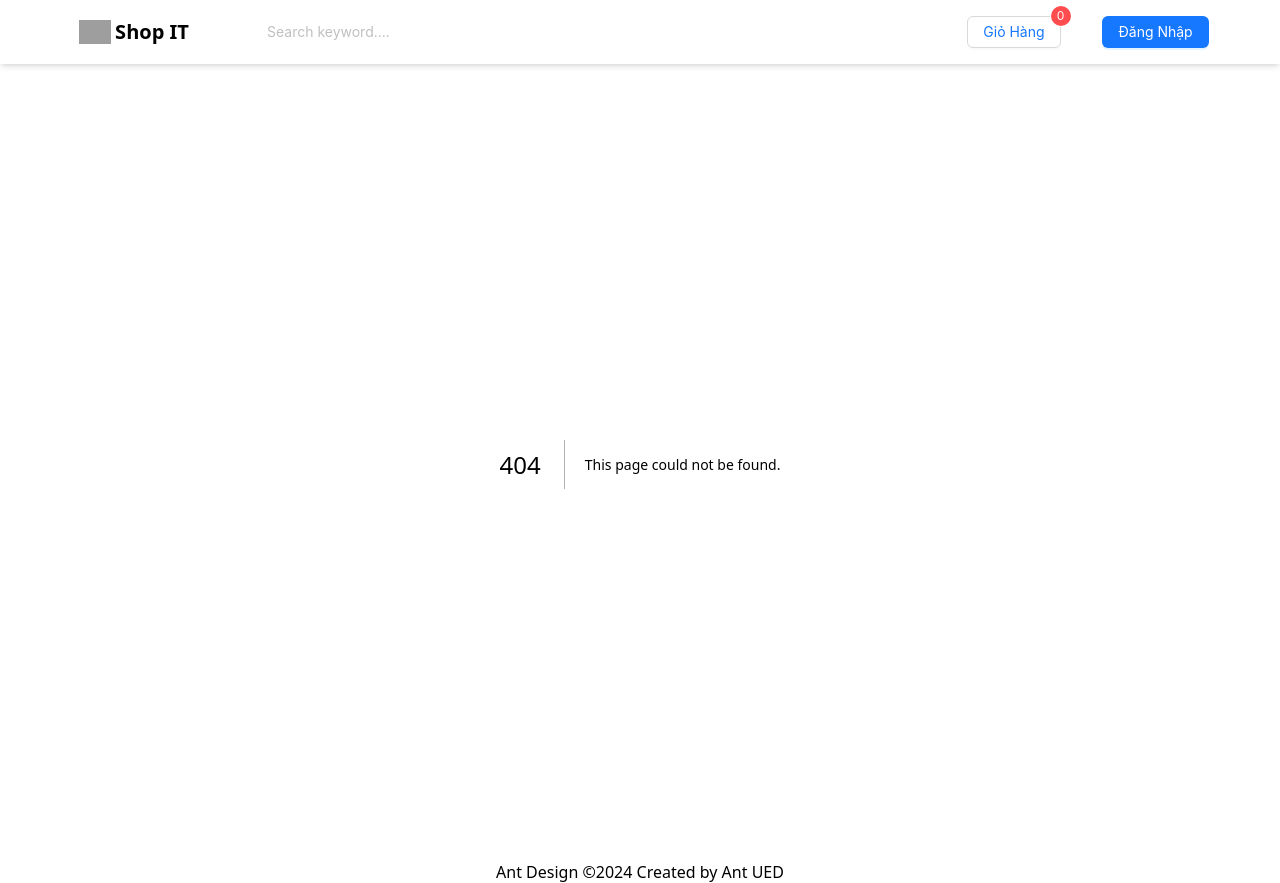
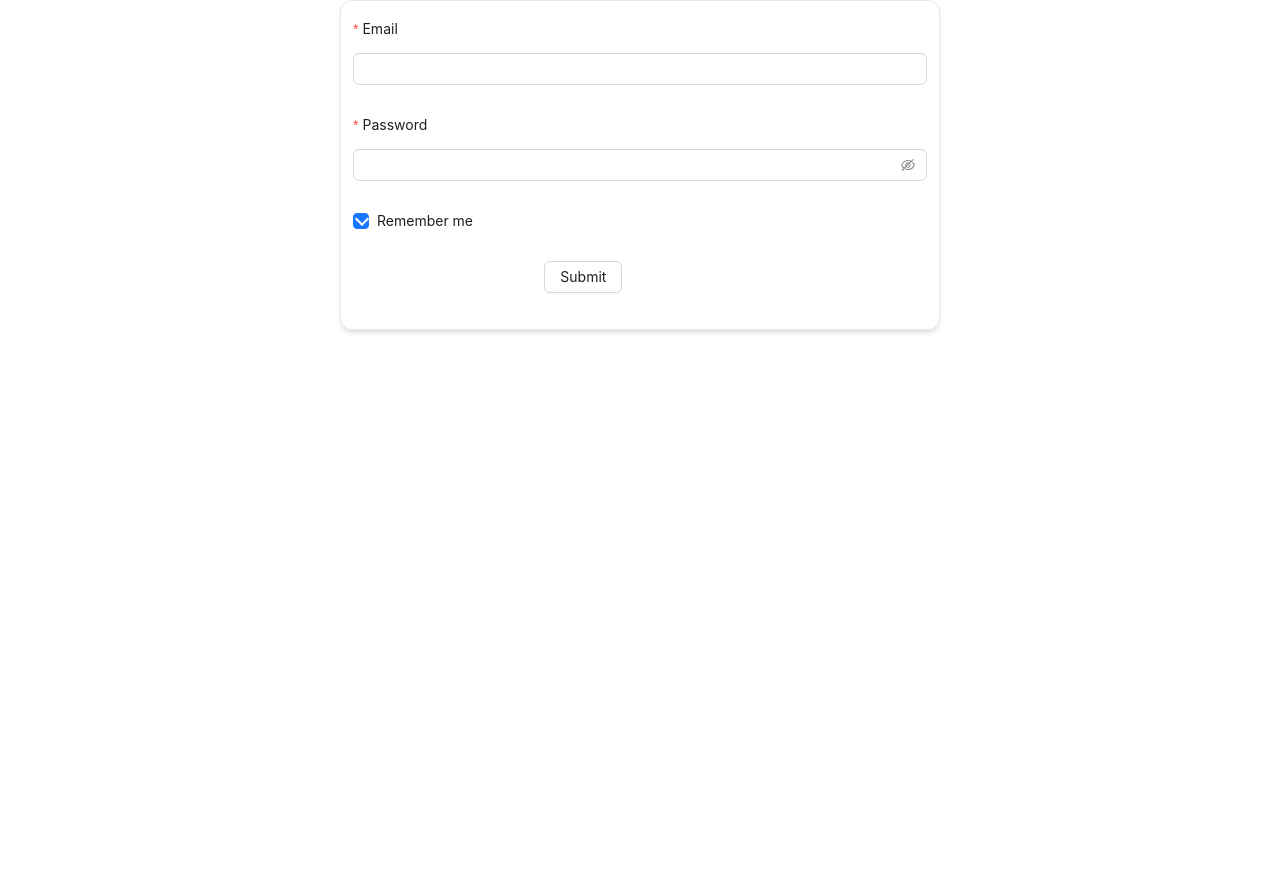
Before and after one commit to TienPhuc02/frontend-ecomerce-udemy, a Next.js app: page /login in a window 1280 px wide. Before the commit this address had no page. After the commit the page ends 800 px from the top, so only its background shows below. Built offline with nearby package versions, Linux system fonts and the light colour scheme; grey boxes are pictures that could not be loaded.

Commit message:
login page base

```diff
--- a/src/app/layout.tsx
+++ b/src/app/layout.tsx
@@ -10,9 +10,9 @@ export default function RootLayout({
   return (
     <html lang="en">
       <body>
-        <Header />
+
         {children}
-        <Footer />
+
       </body>
     </html>
   );
--- /dev/null
+++ b/src/app/login/page.tsx
@@ -0,0 +1,7 @@
+import React from "react";
+import LoginPage from "@/layout/Login";
+const Login = () => {
+  return <LoginPage />;
+};
+
+export default Login;
--- a/src/app/page.tsx
+++ b/src/app/page.tsx
@@ -1,10 +1,14 @@
+import Footer from "@/layout/Footer";
+import Header from "@/layout/Header";
 import HomePage from "@/layout/Home";
 import StoreProvider from "@/lib/storeProvider";
 import React from "react";
 const Home = () => {
   return (
     <StoreProvider>
+      <Header/>
       <HomePage />
+      <Footer/>
     </StoreProvider>
   );
 };
--- /dev/null
+++ b/src/app/signup/page.tsx
@@ -0,0 +1,7 @@
+import React from "react";
+
+const SignUpPage = () => {
+  return <div>SignUpPage</div>;
+};
+
+export default SignUpPage;
--- a/src/layout/Header/index.tsx
+++ b/src/layout/Header/index.tsx
@@ -1,9 +1,12 @@
+"use client";
 import { ShoppingCartOutlined } from "@ant-design/icons";
 import { Avatar, Badge, Button, Col, Input, Row } from "antd";
 import Image from "next/image";
+import { useRouter } from "next/navigation";
 import React from "react";
 
 const Header = () => {
+  const router = useRouter();
   return (
     <div className="min-h-16 w-[100%] shadow-md flex items-center">
       <div className="logo-app pl-3 min-w-[20%]">
@@ -28,7 +31,11 @@ const Header = () => {
             <Button className="text-[#1677ff] ">Giỏ Hàng</Button>
           </Badge>
         </div>
-        <Button className="bg-[#1677ff] " type="primary">
+        <Button
+          onClick={() => router.push("/login")}
+          className="bg-[#1677ff] "
+          type="primary"
+        >
           Đăng Nhập
         </Button>
       </div>
--- /dev/null
+++ b/src/layout/Login/index.tsx
@@ -0,0 +1,74 @@
+"use client";
+import React from "react";
+import { Button, Card, Checkbox, Form, Input, message } from "antd";
+import { callAPILoginUser } from "@/services/api";
+import { useRouter } from "next/navigation";
+
+const onFinishFailed = (errorInfo: any) => {
+  console.log("Failed:", errorInfo);
+};
+
+type FieldType = {
+  email?: string;
+  password?: string;
+  remember?: string;
+};
+
+const LoginPage: React.FC = () => {
+  const router = useRouter();
+  const onFinish = async (values: any) => {
+    const res = await callAPILoginUser({
+      email: values.email,
+      password: values.password,
+    });
+    if (res) {
+      console.log(res);
+      message.success(res.data.message);
+    //   router.push("/");
+    }
+    console.log("Success:", values);
+  };
+  return (
+    <Form
+      className="mx-auto border border-spacing-1 shadow-md p-3 rounded-xl"
+      name="basic"
+      labelCol={{ span: 24 }}
+      wrapperCol={{ span: 24 }}
+      style={{ maxWidth: 600 }}
+      initialValues={{ remember: true }}
+      onFinish={onFinish}
+      onFinishFailed={onFinishFailed}
+      autoComplete="off"
+    >
+      <Form.Item<FieldType>
+        label="Email"
+        name="email"
+        rules={[{ required: true, message: "Please input your email!" }]}
+      >
+        <Input />
+      </Form.Item>
+
+      <Form.Item<FieldType>
+        label="Password"
+        name="password"
+        rules={[{ required: true, message: "Please input your password!" }]}
+      >
+        <Input.Password />
+      </Form.Item>
+
+      <Form.Item<FieldType>
+        name="remember"
+        labelCol={{ span: 12 }}
+        valuePropName="checked"
+      >
+        <Checkbox>Remember me</Checkbox>
+      </Form.Item>
+
+      <Form.Item labelCol={{ span: 24 }} wrapperCol={{ offset: 8, span: 16 }}>
+        <Button htmlType="submit">Submit</Button>
+      </Form.Item>
+    </Form>
+  );
+};
+
+export default LoginPage;
--- a/src/services/api.ts
+++ b/src/services/api.ts
@@ -1,7 +1,15 @@
 import axios from "@/utils/customize";
-const callAPIGetAllProduct = (currentPage: number, pageSize: number) => {
+export const callAPIGetAllProduct = (currentPage: number, pageSize: number) => {
   return axios.get(
     `/api/v1/products?currentPage=${currentPage}&pageSize=${pageSize}`
   );
 };
-export { callAPIGetAllProduct };
+export const callAPILoginUser = ({
+  email,
+  password,
+}: {
+  email: string;
+  password: string;
+}) => {
+  return axios.post(`/api/v1/login`, { email, password });
+};
```
